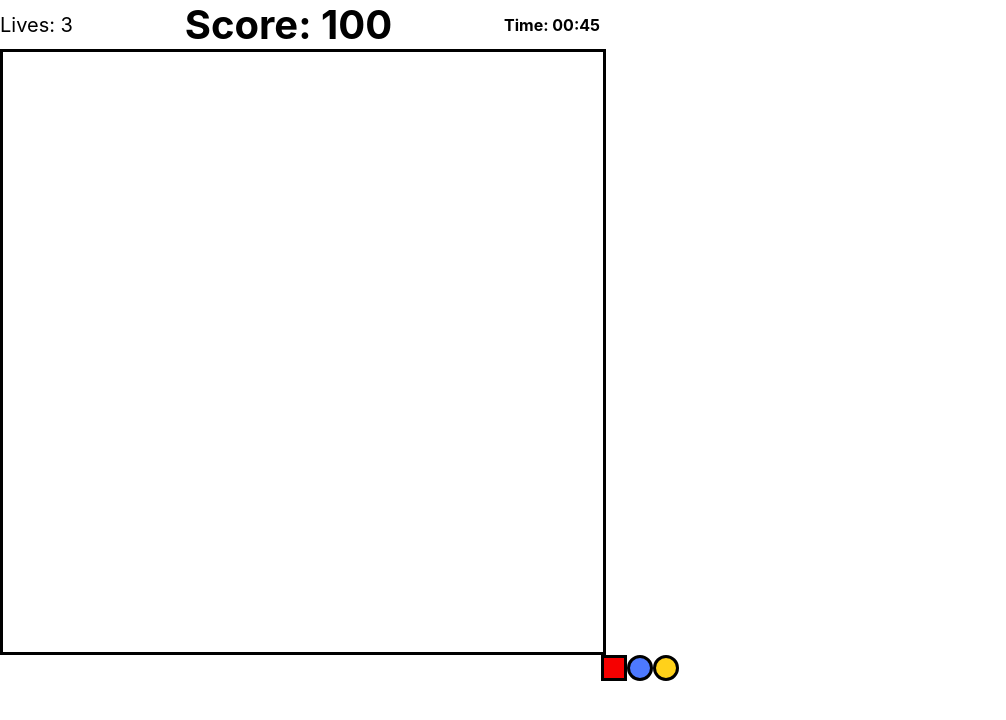
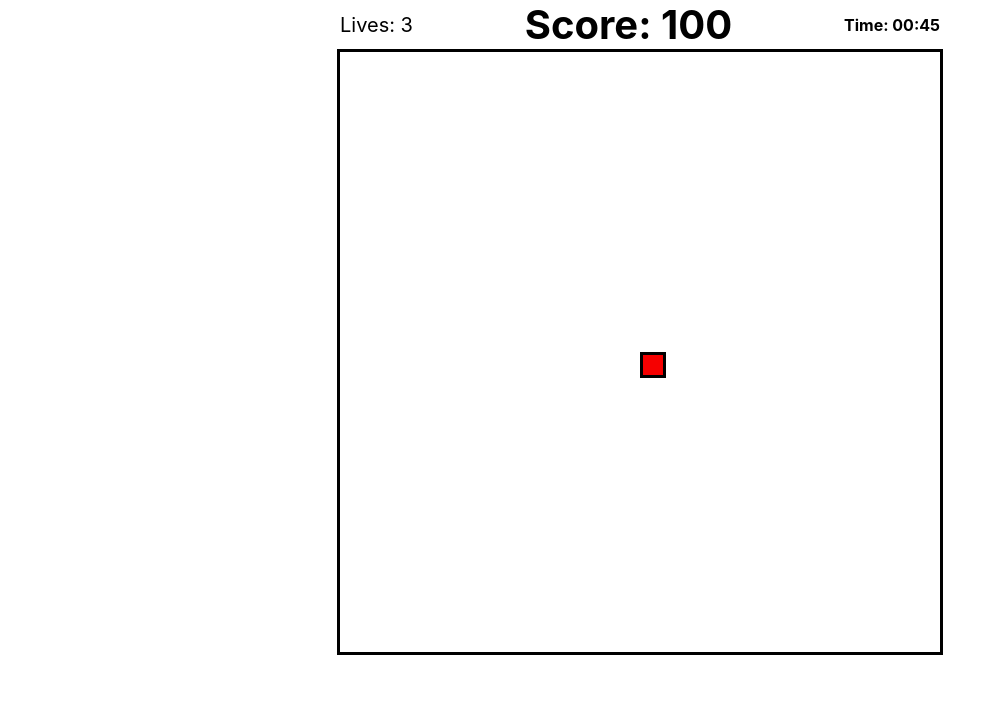
Before and after one commit to jaeyeong04/world-hardest-game-clone, a React (Create React App) app: page / in a window 1280 px wide. Shown: the top 720 px of the page, without its empty margins (0-1006 px from the left). Built offline with nearby package versions, Linux system fonts and the light colour scheme.

Commit message:
feat: logic to move PlayerUnit added

```diff
--- a/src/App.tsx
+++ b/src/App.tsx
@@ -2,18 +2,13 @@ import "./App.css";
 import { Board } from "./components/atoms/Board";
 import { Unit } from "./components/atoms/Unit";
 import { UnitVariant } from "./constants/enum";
-import { TextUsage } from "./constants/enum";
-import { Text } from "./components/atoms/Text";
 import { GameRecord } from "./components/molecules/GameRecord";
+import { GamePlayArea } from "./components/organisms/GamePlayArea";
 
 function App() {
   return (
     <div className="App">
-      <GameRecord />
-      <Board />
-      <Unit variant={UnitVariant.PLAYER} />
-      <Unit variant={UnitVariant.ENEMY} />
-      <Unit variant={UnitVariant.COIN} />
+      <GamePlayArea />
     </div>
   );
 }
--- a/src/components/atoms/Board.tsx
+++ b/src/components/atoms/Board.tsx
@@ -1,11 +1,12 @@
 import styled from "styled-components";
 
 const BoardContainer = styled.div`
+  position: relative;
   width: 600px;
   height: 600px;
   border: 3px solid black;
 `;
 
-export const Board = () => {
-  return <BoardContainer></BoardContainer>;
+export const Board = ({ children }: { children: React.ReactNode }) => {
+  return <BoardContainer>{children}</BoardContainer>;
 };
--- a/src/components/atoms/Unit.tsx
+++ b/src/components/atoms/Unit.tsx
@@ -12,6 +12,7 @@ const colorMap: { [key in UnitVariant]: string } = {
 const StyledUnit = styled.span<{ variant: UnitVariant }>`
   width: 20px;
   height: 20px;
+  position: absolute;
   display: inline-block;
   background-color: ${(props) => colorMap[props.variant]};
   border-radius: ${(props) =>
@@ -25,6 +26,17 @@ const StyledUnit = styled.span<{ variant: UnitVariant }>`
 //variant의 크기는 모두 같음. 단, 색은 다름.
 //variant는 enum으로 관리함.
 //player만 네모, 나머지는 동그라미로 표시함.
-export const Unit = ({ variant }: { variant: UnitVariant }) => {
-  return <StyledUnit variant={variant}></StyledUnit>;
+export const Unit = ({
+  variant,
+  position,
+}: {
+  variant: UnitVariant;
+  position: { x: number; y: number };
+}) => {
+  return (
+    <StyledUnit
+      variant={variant}
+      style={{ left: position.x, top: position.y }}
+    ></StyledUnit>
+  );
 };
--- /dev/null
+++ b/src/components/organisms/GamePlayArea.tsx
@@ -0,0 +1,25 @@
+import { UnitVariant } from "../../constants/enum";
+import usePlayerMoves from "../../hooks/usePlayerMoves";
+import { Board } from "../atoms/Board";
+import { Unit } from "../atoms/Unit";
+import { GameRecord } from "../molecules/GameRecord";
+import styled from "styled-components";
+
+const GamePlayAreaContainer = styled.div`
+  display: flex;
+  flex-direction: column;
+  align-items: center;
+  justify-content: center;
+`;
+
+export const GamePlayArea = () => {
+  const PlayerPosition = usePlayerMoves();
+  return (
+    <GamePlayAreaContainer>
+      <GameRecord />
+      <Board>
+        <Unit variant={UnitVariant.PLAYER} position={PlayerPosition} />
+      </Board>
+    </GamePlayAreaContainer>
+  );
+};
--- /dev/null
+++ b/src/hooks/usePlayerMoves.tsx
@@ -0,0 +1,46 @@
+//Unit 중에 variant가 PLAYER인 '말'의 움직임을 관리하는 custom hook
+//event listener를 통해 방향키 입력을 감지하고, 해당 방향으로 '말'의 위치를 업데이트
+import { useState, useEffect } from "react";
+
+interface Position {
+  x: number;
+  y: number;
+}
+
+export default function usePlayerMoves() {
+  //초기 위치 설정
+  const initialPosition: Position = { x: 300, y: 300 };
+  const [position, setPosition] = useState<Position>(initialPosition);
+  useEffect(() => {
+    const handleKeyPress = (event: KeyboardEvent) => {
+      setPosition((prevPosition) => {
+        let newX = prevPosition.x;
+        let newY = prevPosition.y;
+        const step = 10;
+        switch (event.key) {
+          default:
+            return prevPosition;
+          case "ArrowUp":
+            newY = Math.max(0, prevPosition.y - step);
+            break;
+          case "ArrowDown":
+            newY = Math.min(580, prevPosition.y + step);
+            break;
+          case "ArrowLeft":
+            newX = Math.max(0, prevPosition.x - step);
+            break;
+          case "ArrowRight":
+            newX = Math.min(580, prevPosition.x + step);
+            break;
+        }
+        const newPosition: Position = { x: newX, y: newY };
+        return newPosition;
+      });
+    };
+    window.addEventListener("keydown", handleKeyPress);
+    return () => {
+      window.removeEventListener("keydown", handleKeyPress);
+    };
+  }, []);
+  return position;
+}
```
